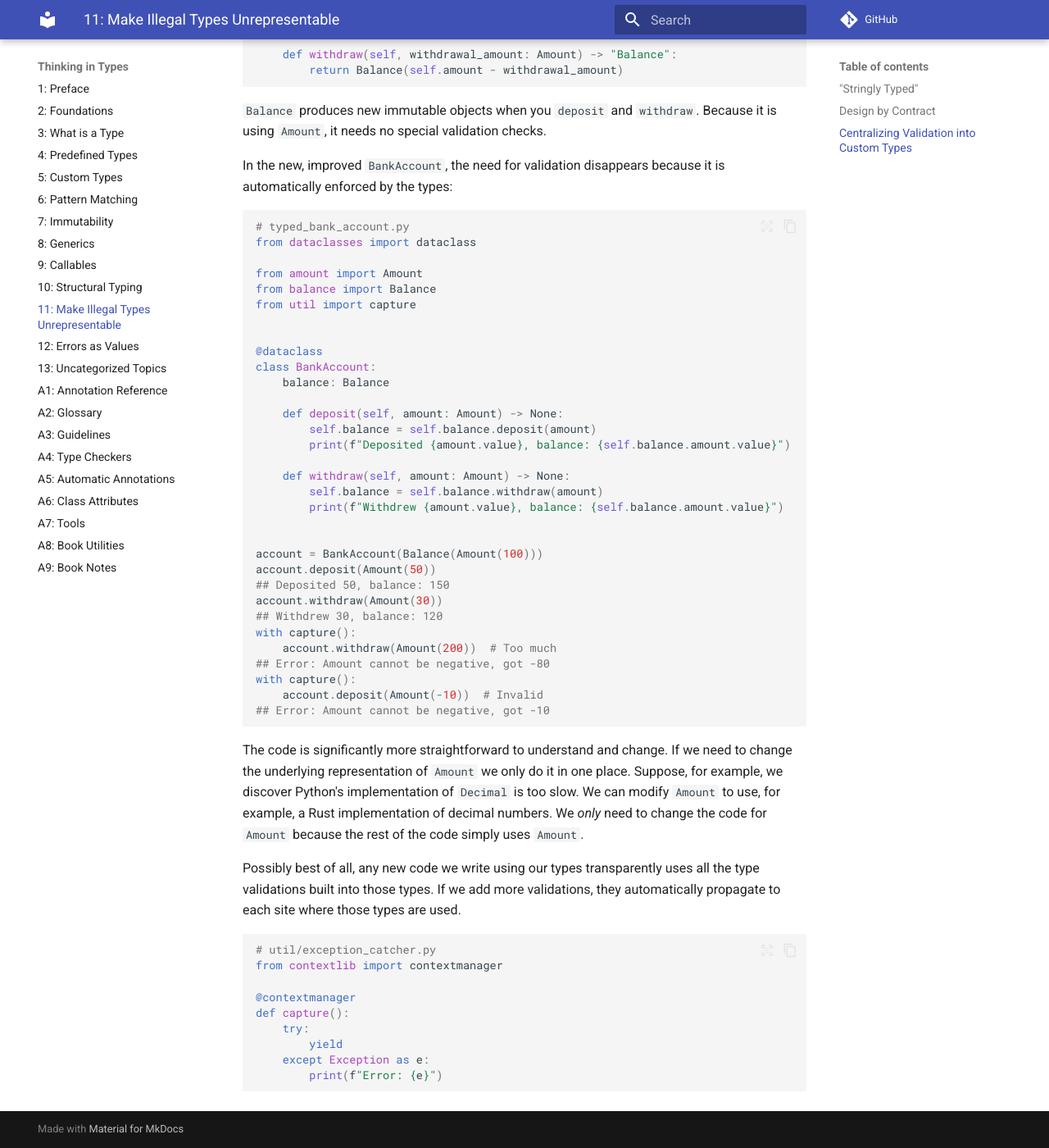
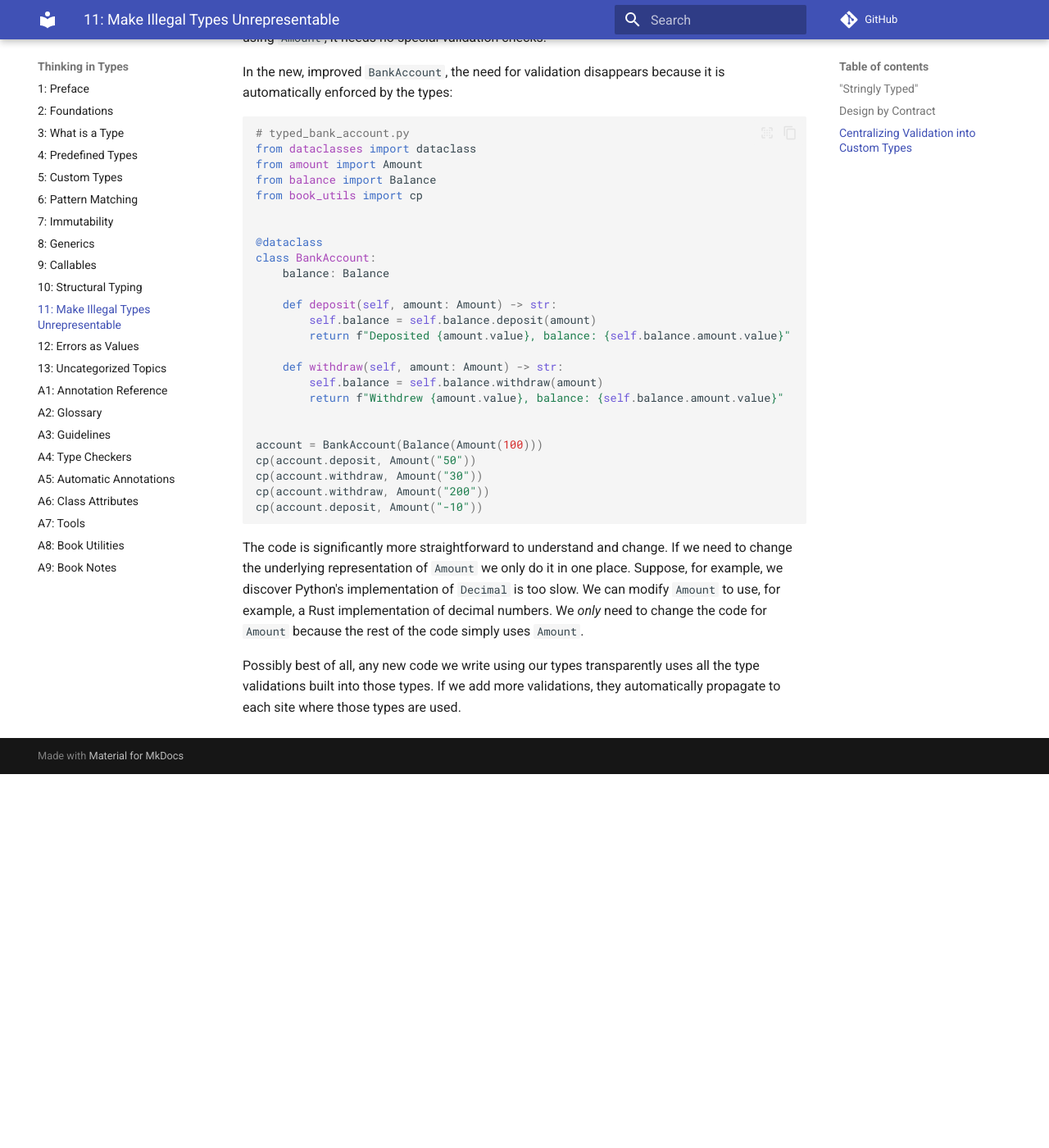
Before and after one commit to ThinkingInTypes/ThinkingInTypes.github.io, an MkDocs documentation site: the page built from Chapters/11_Make_Illegal_Types_Unrepresentable.md, in a window 1280 px wide and 1400 px high, scrolled down 4477 px. Shown: the whole window at 82% size. Built offline with MkDocs 1.6.1 and Material for MkDocs 9.7.7, drawn with Linux system fonts in a browser that asks for light colours; comment, search, counter and statistics services are not loaded; after the commit the page ends 5421 px from its top, so only the background shows below that; some of the changed text lies outside the part shown.

Commit message:
Working on book utilities
Maybe have two ways of capturing errors?

````diff
--- a/Chapters/11_Make_Illegal_Types_Unrepresentable.md
+++ b/Chapters/11_Make_Illegal_Types_Unrepresentable.md
@@ -85,7 +85,7 @@ Now we can apply `require` to validate function arguments:
 from dataclasses import dataclass
 from decimal import Decimal
 from require import requires, Condition
-from util import capture
+from book_utils import cp
 
 positive_amount = Condition(
     check=lambda self, amount: amount >= Decimal("0"),
@@ -103,27 +103,21 @@ class BankAccount:
     balance: Decimal
 
     @requires(positive_amount, sufficient_balance)
-    def withdraw(self, amount: Decimal) -> None:
+    def withdraw(self, amount: Decimal) -> str:
         self.balance -= amount
-        print(f"Withdrew {amount}, balance: {self.balance}")
+        return f"Withdrew {amount}, balance: {self.balance}"
 
     @requires(positive_amount)
-    def deposit(self, amount: Decimal) -> None:
+    def deposit(self, amount: Decimal) -> str:
         self.balance += amount
-        print(f"Deposited {amount}, balance: {self.balance}")
+        return f"Deposited {amount}, balance: {self.balance}"
 
 
 account = BankAccount(Decimal("100"))
-account.deposit(Decimal("50"))
-## Deposited 50, balance: 150
-account.withdraw(Decimal("30"))
-## Withdrew 30, balance: 120
-with capture():
-    account.withdraw(Decimal("200"))
-## Error: Insufficient balance
-with capture():
-    account.deposit(Decimal("-10"))
-## Error: Amount cannot be negative
+cp(account.deposit, Decimal("50"))
+cp(account.withdraw, Decimal("30"))
+cp(account.withdraw, Decimal("200"))
+cp(account.deposit, Decimal("-10"))
 ```
 
 This is an improvement over placing the testing code at the beginning of each function, as Eiffel does and as traditional Python functions do--assuming they test their arguments.
@@ -197,36 +191,29 @@ In the new, improved `BankAccount`, the need for validation disappears because i
 ```python
 # typed_bank_account.py
 from dataclasses import dataclass
-
 from amount import Amount
 from balance import Balance
-from util import capture
+from book_utils import cp
 
 
 @dataclass
 class BankAccount:
     balance: Balance
 
-    def deposit(self, amount: Amount) -> None:
+    def deposit(self, amount: Amount) -> str:
         self.balance = self.balance.deposit(amount)
-        print(f"Deposited {amount.value}, balance: {self.balance.amount.value}")
+        return f"Deposited {amount.value}, balance: {self.balance.amount.value}"
 
-    def withdraw(self, amount: Amount) -> None:
+    def withdraw(self, amount: Amount) -> str:
         self.balance = self.balance.withdraw(amount)
-        print(f"Withdrew {amount.value}, balance: {self.balance.amount.value}")
+        return f"Withdrew {amount.value}, balance: {self.balance.amount.value}"
 
 
 account = BankAccount(Balance(Amount(100)))
-account.deposit(Amount(50))
-## Deposited 50, balance: 150
-account.withdraw(Amount(30))
-## Withdrew 30, balance: 120
-with capture():
-    account.withdraw(Amount(200))  # Too much
-## Error: Amount cannot be negative, got -80
-with capture():
-    account.deposit(Amount(-10))  # Invalid
-## Error: Amount cannot be negative, got -10
+cp(account.deposit, Amount("50"))
+cp(account.withdraw, Amount("30"))
+cp(account.withdraw, Amount("200"))
+cp(account.deposit, Amount("-10"))
 ```
 
 The code is significantly more straightforward to understand and change.
@@ -237,15 +224,3 @@ We *only* need to change the code for `Amount` because the rest of the code simp
 
 Possibly best of all, any new code we write using our types transparently uses all the type validations built into those types.
 If we add more validations, they automatically propagate to each site where those types are used.
-
-```python
-# util/exception_catcher.py
-from contextlib import contextmanager
-
-@contextmanager
-def capture():
-    try:
-        yield
-    except Exception as e:
-        print(f"Error: {e}")
-```
````
Also changed, not shown: Chapters/A8_Book_Utilities.md (+5 -7 lines), 1 other file.
